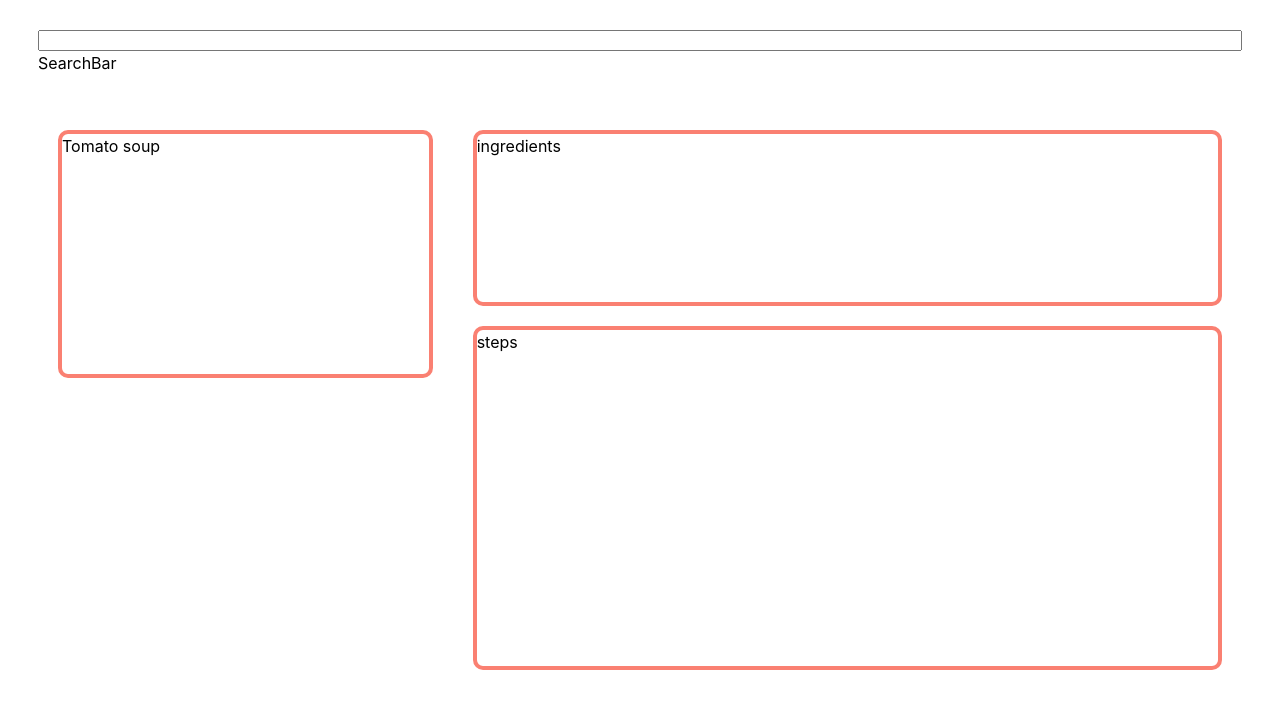
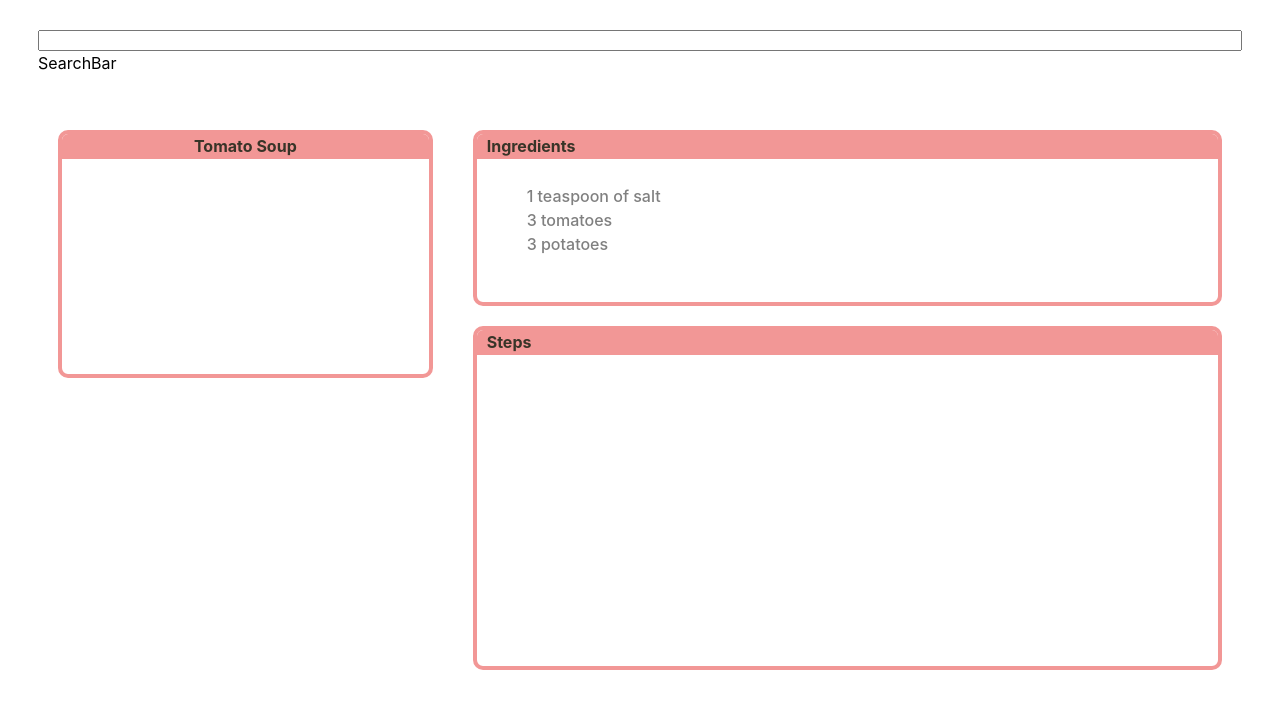
Before and after one commit to sp24-full-stack-decal/recipe-generator, a React (Vite) app: page / in a window 1280 px wide. Shown: the top 708 px of the page. Built offline with nearby package versions, Linux system fonts and the light colour scheme.

Commit message:
component checkpoint

```diff
--- a/src/components/FullRecipe.jsx
+++ b/src/components/FullRecipe.jsx
@@ -12,15 +12,22 @@ function FullRecipe() {
       <div className="content">
         <div className="left">
           <div className="dish bordered">
-            Tomato soup
+            <p className="title">Tomato Soup</p>
           </div>
         </div>
         <div className="right">
           <div className="ingredients bordered">
-            ingredients
+            <p className="title">Ingredients</p>
+            <p className="text">
+              <ul>
+                <li>1 teaspoon of salt</li>
+                <li>3 tomatoes</li>
+                <li>3 potatoes</li>
+              </ul>
+            </p>
           </div>
           <div className="steps bordered">
-            steps
+            <p className="title">Steps</p>
           </div>
         </div>
       </div>
--- a/src/components/css/FullRecipe.css
+++ b/src/components/css/FullRecipe.css
@@ -1,11 +1,23 @@
 .full-recipe {
+  color: black;
   height: 80vh;
   margin: 30px;
   display: flex;
   flex-direction: column;
-  color: black;
   gap: 10px;
 }
+
+.bordered {
+  position: relative;
+  display: flex;
+  flex-direction: column;
+  border: 4px solid rgba(242, 151, 150);
+  border-radius: 10px;
+  position: relative;
+  overflow: hidden;
+}
+
+/* DIV POSITIONING */
 
 .searchbar, .content {
   display: flex;
@@ -51,8 +63,43 @@
   flex: 2;
 }
 
+/* COLOR OVERLAP */
 
-.bordered {
-  border: 4px solid salmon;
-  border-radius: 10px;
+.bordered::before {
+  content: "";
+  position: absolute;
+  top: 0;
+  left: 0;
+  width: 100%;
+  height: 25px; /* Adjust the height as needed */
+  background-color: rgba(242, 151, 150); /* Color for the top section */
+  z-index: 0; /* Ensure the overlay is behind the card content */
 }
+
+/* FONT */
+
+p {
+  color: rgba(56, 52, 40);
+  margin-top: 0px;
+  margin-left: 10px;
+  margin-right: 10px;
+  margin-bottom: 10px;
+  z-index: 1;
+}
+
+.title {
+  font-weight: bold;
+}
+
+.dish {
+  text-align: center;
+}
+
+.text {
+  color: grey;
+  font-weight: 500;
+}
+
+ul {
+  list-style: none;
+}
```
